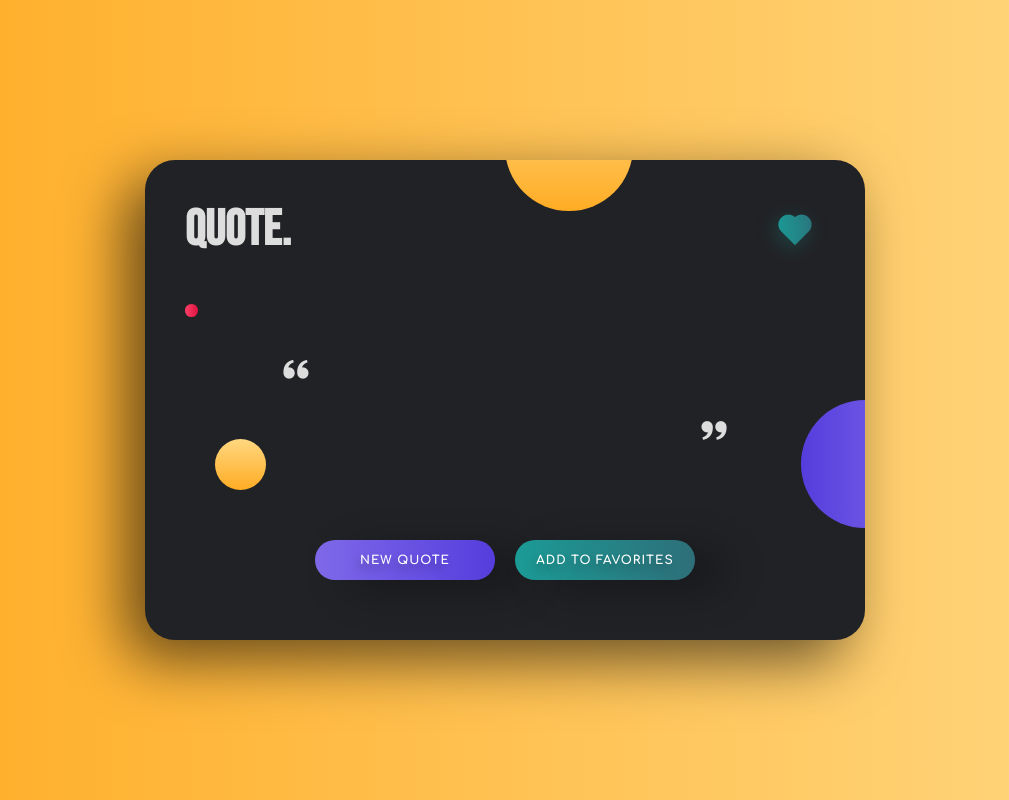
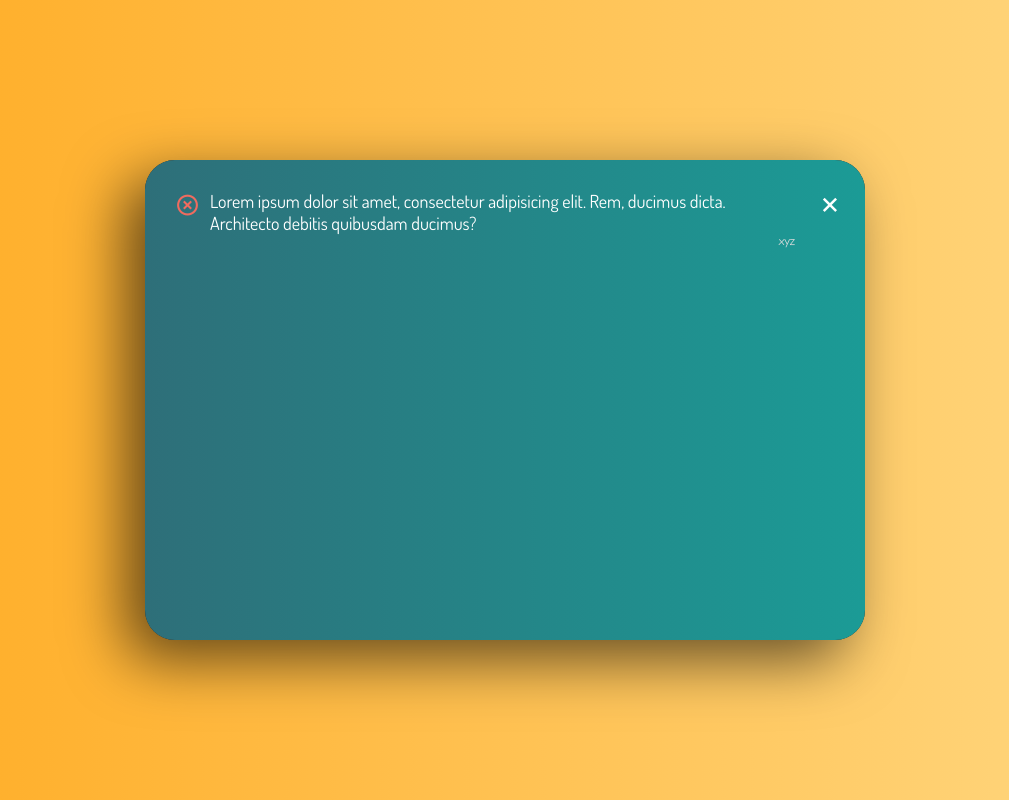
Before and after one commit to Marshal10/Quote-generator-react, a React (Vite) app: page / in a window 1280 px wide. Shown: the whole page, without its empty margins (135-1144 px from the left). Built offline with nearby package versions, Linux system fonts and the light colour scheme; no server answers.

Commit message:
Favorites section styling and jsx

```diff
--- a/src/components/QuoteApp.css
+++ b/src/components/QuoteApp.css
@@ -146,6 +146,55 @@
   top: 30%;
 }
 
+.favorites {
+  width: 100%;
+  height: 100%;
+  position: absolute;
+  inset: 0;
+  background: linear-gradient(to left, #1b9b96, #2e6f79);
+  padding: 3rem 7rem 3rem 3rem;
+}
+
+.fav-quote {
+  display: flex;
+  align-items: self-start;
+  column-gap: 1rem;
+  margin-bottom: 2rem;
+}
+
+.btn-close {
+  position: absolute;
+  top: 3rem;
+  right: 2rem;
+  background-color: transparent;
+  border: none;
+  cursor: pointer;
+}
+
+.btn-close i {
+  font-size: 3rem;
+  color: #fff;
+}
+
+.fav-quote-delete {
+  font-size: 2.5rem;
+  color: #f06b5f;
+  background-color: transparent;
+  border: none;
+  cursor: pointer;
+}
+
+.fav-quote-text {
+  font-size: 1.8rem;
+  color: #fff;
+}
+
+.fav-quote-author {
+  font-size: 1.2rem;
+  font-family: "Comic Neue", sans-serif;
+  text-align: right;
+  color: #ddd;
+}
 /* Loader animation */
 /* From Uiverse.io by andrew-demchenk0 */
 .loader {
--- a/src/components/QuoteApp.jsx
+++ b/src/components/QuoteApp.jsx
@@ -35,9 +35,9 @@ function QuoteApp() {
     }
   }
 
-  useEffect(function () {
-    fetchQuote();
-  }, []);
+  // useEffect(function () {
+  //   fetchQuote();
+  // }, []);
 
   return (
     <div className="container">
@@ -70,6 +70,23 @@ function QuoteApp() {
           </button>
           <button className="btn btn-fav">Add to Favorites</button>
         </div>
+        <div className="favorites">
+          <button className="btn-close">
+            <i className="bx bx-x"></i>
+          </button>
+          <div className="fav-quote">
+            <button className="fav-quote-delete">
+              <i className="bx bx-x-circle"></i>
+            </button>
+            <div className="fav-quote-content">
+              <div className="fav-quote-text">
+                Lorem ipsum dolor sit amet, consectetur adipisicing elit. Rem,
+                ducimus dicta. Architecto debitis quibusdam ducimus?
+              </div>
+              <div className="fav-quote-author">xyz</div>
+            </div>
+          </div>
+        </div>
       </div>
     </div>
   );
```
